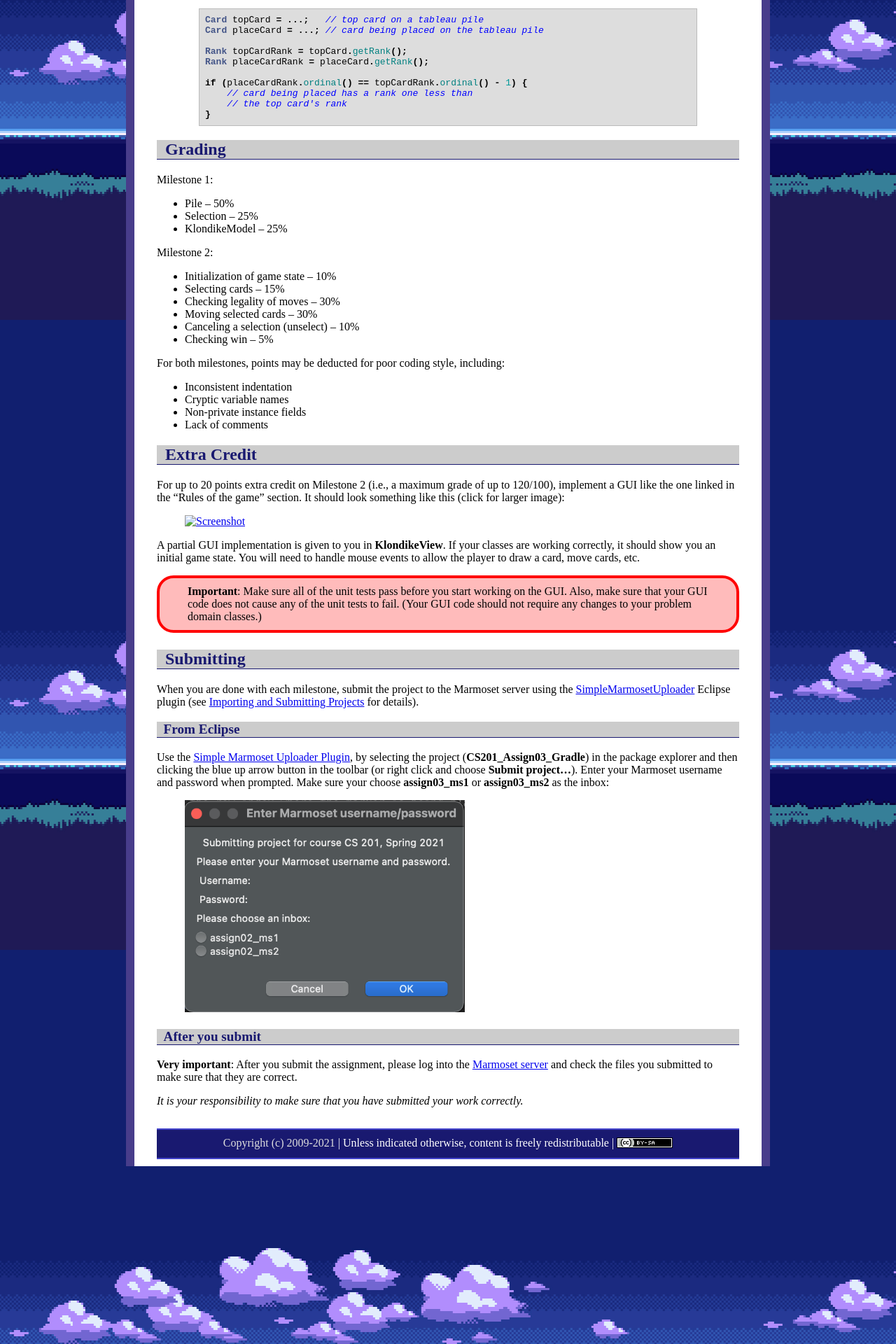
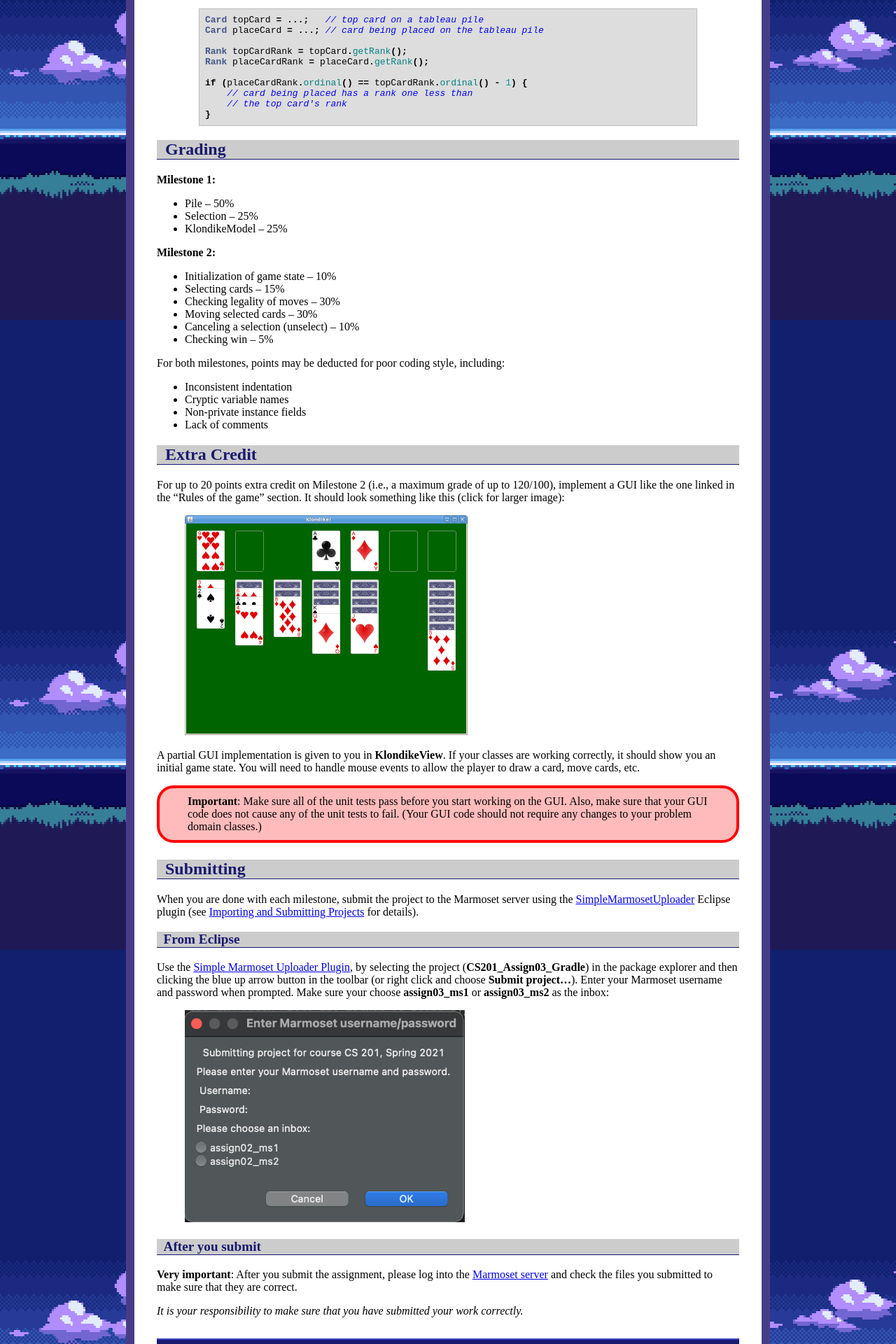
Before and after one commit to ycpcs/cs201-spring2021, a Jekyll site: the page built from assign/assign03.md, in a window 1280 px wide. Shown: the part 2243-4163 px from the top of the page at 70% size. Built offline with Jekyll 4.4.1, drawn with Linux system fonts in a browser that asks for light colours.

Commit message:
add assign3 image
add assign3 image

```diff
--- a/assign/assign03.md
+++ b/assign/assign03.md
@@ -113,13 +113,13 @@ if (placeCardRank.ordinal() == topCardRank.ordinal() - 1) {
 
 ## Grading
 
-Milestone 1:
+**Milestone 1:**
 
 * Pile &ndash; 50%
 * Selection &ndash; 25%
 * KlondikeModel &ndash; 25%
 
-Milestone 2:
+**Milestone 2:**
 
 * Initialization of game state &ndash; 10%
 * Selecting cards &ndash; 15%
@@ -139,7 +139,7 @@ For both milestones, points may be deducted for poor coding style, including:
 
 For up to 20 points extra credit on Milestone 2 (i.e., a maximum grade of up to 120/100), implement a GUI like the one linked in the "Rules of the game" section.  It should look something like this (click for larger image):
 
-> <a href="img/assign04/testgame.png"><img alt="Screenshot" style="width: 404px;" src="img/assign04/testgame.png"></a>
+> <a href="img/assign03/testgame.png"><img alt="Screenshot" style="width: 404px;" src="img/assign03/testgame.png"></a>
 
 A partial GUI implementation is given to you in **KlondikeView**.  If your classes are working correctly, it should show you an initial game state.  You will need to handle mouse events to allow the player to draw a card, move cards, etc.
 
```
Also changed, not shown: assign/img/assign03/testgame.png (added).
